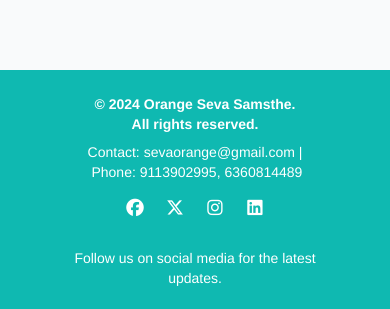
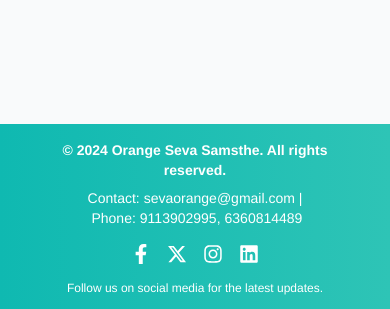
Before and after one commit to excentrix/orange-seva-samasthe, a React (Vite) app: page / in a window 390 px wide. Shown: the part 532-841 px from the top of the page. Built offline with nearby package versions, Linux system fonts and the light colour scheme; no server answers.

Commit message:
optimization

```diff
--- a/index.html
+++ b/index.html
@@ -3,15 +3,18 @@
   <head>
     <meta charset="UTF-8" />
     <link rel="icon" type="image/svg+xml" href="/media/logo.jpg" />
-    <link
+    <!-- <link
       href="https://cdnjs.cloudflare.com/ajax/libs/font-awesome/6.6.0/css/all.min.css"
       rel="stylesheet"
-    />
+    /> -->
     <link rel="preconnect" href="https://cdn.sanity.io" />
-    <link rel="preconnect" href="https://cdnjs.cloudflare.com" />
+    <!-- <link rel="preconnect" href="https://cdnjs.cloudflare.com" /> -->
 
     <meta name="viewport" content="width=device-width, initial-scale=1.0" />
-    <meta name="description" content="Nourishing Lives, Empowering Communities">
+    <meta
+      name="description"
+      content="Nourishing Lives, Empowering Communities"
+    />
     <title>Orange Seva Samsthe</title>
   </head>
   <body>
--- a/src/components/Footer.tsx
+++ b/src/components/Footer.tsx
@@ -1,24 +1,62 @@
 import React from "react";
+
+const FacebookIcon = () => (
+  <svg
+    xmlns="http://www.w3.org/2000/svg"
+    viewBox="0 0 320 512"
+    className="w-5 h-5 fill-current"
+  >
+    <path d="M279.14 288l14.22-92.66h-88.91v-60.13c0-25.35 12.42-50.06 52.24-50.06h40.42V6.26S260.43 0 225.36 0c-73.22 0-121.08 44.38-121.08 124.72v70.62H22.89V288h81.39v224h100.17V288z" />
+  </svg>
+);
+
+const TwitterIcon = () => (
+  <svg
+    xmlns="http://www.w3.org/2000/svg"
+    viewBox="0 0 512 512"
+    className="w-5 h-5 fill-current"
+  >
+    <path d="M389.2 48h70.6L305.6 224.2 487 464H345L233.7 318.6 106.5 464H35.8L200.7 275.5 26.8 48H172.4L272.9 180.9 389.2 48zM364.4 421.8h39.1L151.1 88h-42L364.4 421.8z" />
+  </svg>
+);
+
+const InstagramIcon = () => (
+  <svg
+    xmlns="http://www.w3.org/2000/svg"
+    viewBox="0 0 448 512"
+    className="w-5 h-5 fill-current"
+  >
+    <path d="M224.1 141c-63.6 0-114.9 51.3-114.9 114.9s51.3 114.9 114.9 114.9S339 319.5 339 255.9 287.7 141 224.1 141zm0 189.6c-41.1 0-74.7-33.5-74.7-74.7s33.5-74.7 74.7-74.7 74.7 33.5 74.7 74.7-33.6 74.7-74.7 74.7zm146.4-194.3c0 14.9-12 26.8-26.8 26.8-14.9 0-26.8-12-26.8-26.8s12-26.8 26.8-26.8 26.8 12 26.8 26.8zm76.1 27.2c-1.7-35.9-9.9-67.7-36.2-93.9-26.2-26.2-58-34.4-93.9-36.2-37-2.1-147.9-2.1-184.9 0-35.8 1.7-67.6 9.9-93.9 36.1s-34.4 58-36.2 93.9c-2.1 37-2.1 147.9 0 184.9 1.7 35.9 9.9 67.7 36.2 93.9s58 34.4 93.9 36.2c37 2.1 147.9 2.1 184.9 0 35.9-1.7 67.7-9.9 93.9-36.2 26.2-26.2 34.4-58 36.2-93.9 2.1-37 2.1-147.8 0-184.8zM398.8 388c-7.8 19.6-22.9 34.7-42.6 42.6-29.5 11.7-99.5 9-132.1 9s-102.7 2.6-132.1-9c-19.6-7.8-34.7-22.9-42.6-42.6-11.7-29.5-9-99.5-9-132.1s-2.6-102.7 9-132.1c7.8-19.6 22.9-34.7 42.6-42.6 29.5-11.7 99.5-9 132.1-9s102.7-2.6 132.1 9c19.6 7.8 34.7 22.9 42.6 42.6 11.7 29.5 9 99.5 9 132.1s2.7 102.7-9 132.1z" />
+  </svg>
+);
+
+const LinkedInIcon = () => (
+  <svg
+    xmlns="http://www.w3.org/2000/svg"
+    viewBox="0 0 448 512"
+    className="w-5 h-5 fill-current"
+  >
+    <path d="M416 32H31.9C14.3 32 0 46.5 0 64.3v383.4C0 465.5 14.3 480 31.9 480H416c17.6 0 32-14.5 32-32.3V64.3c0-17.8-14.4-32.3-32-32.3zM135.4 416H69V202.2h66.5V416zm-33.2-243c-21.3 0-38.5-17.3-38.5-38.5S80.9 96 102.2 96c21.2 0 38.5 17.3 38.5 38.5 0 21.3-17.2 38.5-38.5 38.5zm282.1 243h-66.4V312c0-24.8-.5-56.7-34.5-56.7-34.6 0-39.9 27-39.9 54.9V416h-66.4V202.2h63.7v29.2h.9c8.9-16.8 30.6-34.5 62.9-34.5 67.2 0 79.7 44.3 79.7 101.9V416z" />
+  </svg>
+);
 
 const Footer: React.FC = () => {
   return (
-    <footer className="block bg-main text-white p-6 sm:p-6 text-sm sm:text-base min-h-[200px]">
+    <footer className="bg-gradient-to-r from-main to-blue-accent text-white p-4 sm:p-6 mt-8">
       <div className="container mx-auto text-center">
-        <p className="font-bold">
-          &copy; 2024 Orange Seva Samsthe.
-          <br />
-          All rights reserved.
+        <p className="font-bold text-sm sm:text-base">
+          &copy; 2024 Orange Seva Samsthe. All rights reserved.
         </p>
-        <p className="mt-2">
+        <p className="mt-2 text-sm sm:text-base">
           Contact:
           <a
             href="mailto:sevaorange@gmail.com"
             className="hover:underline ml-1"
             aria-label="Email us at sevaorange@gmail.com"
           >
-            sevaorange@gmail.com&nbsp;
+            sevaorange@gmail.com
           </a>
-          |&nbsp;Phone:
+          &nbsp;|&nbsp;Phone:
           <a
             href="tel:9113902995"
             className="hover:underline ml-1"
@@ -35,61 +73,45 @@
             6360814489
           </a>
         </p>
-        <div className="mt-4">
+        <div className="mt-4 flex justify-center space-x-4">
           <a
             href="https://www.facebook.com/mymallesh/"
             target="_blank"
             rel="noopener noreferrer"
-            className="mx-2 text-white hover:text-blue-500 transition duration-300"
+            className="text-white hover:text-blue-500 transition duration-300"
             aria-label="Visit our Facebook page"
           >
-            <i
-              className="fab fa-facebook fa-lg w-6 h-6 inline-block"
-              aria-hidden="true"
-            ></i>
-            <span className="sr-only">Facebook</span>
+            <FacebookIcon />
           </a>
           <a
             href="https://x.com/sevamysuru"
             target="_blank"
             rel="noopener noreferrer"
-            className="mx-2 text-white hover:text-blue-400 transition duration-300"
+            className="text-white hover:text-blue-400 transition duration-300"
             aria-label="Visit our X (Twitter) page"
           >
-            <i
-              className="fab fa-x-twitter fa-lg w-6 h-6 inline-block"
-              aria-hidden="true"
-            ></i>
-            <span className="sr-only">X (Twitter)</span>
+            <TwitterIcon />
           </a>
           <a
             href="https://www.instagram.com/orangesevasamsthemysore/"
             target="_blank"
             rel="noopener noreferrer"
-            className="mx-2 text-white hover:text-pink-500 transition duration-300"
+            className="text-white hover:text-pink-500 transition duration-300"
             aria-label="Visit our Instagram page"
           >
-            <i
-              className="fab fa-instagram fa-lg w-6 h-6 inline-block"
-              aria-hidden="true"
-            ></i>
-            <span className="sr-only">Instagram</span>
+            <InstagramIcon />
           </a>
           <a
             href="https://www.linkedin.com/in/orange-seva-samsthe-r-mysore-mysore-karnataka-india-891848242/"
             target="_blank"
             rel="noopener noreferrer"
-            className="mx-2 text-white hover:text-blue-700 transition duration-300"
+            className="text-white hover:text-blue-700 transition duration-300"
             aria-label="Visit our LinkedIn page"
           >
-            <i
-              className="fab fa-linkedin fa-lg w-6 h-6 inline-block"
-              aria-hidden="true"
-            ></i>
-            <span className="sr-only">LinkedIn</span>
+            <LinkedInIcon />
           </a>
         </div>
-        <p className="text-sm mt-4">
+        <p className="text-xs sm:text-sm mt-4">
           Follow us on social media for the latest updates.
         </p>
       </div>
--- a/src/components/Home/CommunityImpact.tsx
+++ b/src/components/Home/CommunityImpact.tsx
@@ -38,7 +38,7 @@
           <img
             src={
               urlFor(image.imageUrl)
-                .width(800)
+                .width(1120)
                 .format("webp")
                 .quality(80)
                 .url() || ""
--- a/src/components/Home/Mission.tsx
+++ b/src/components/Home/Mission.tsx
@@ -54,7 +54,7 @@
               key={index}
               src={
                 urlFor(image.imageUrl)
-                  .width(800)
+                  .height(600)
                   .format("webp")
                   .quality(80)
                   .url() || ""
```
